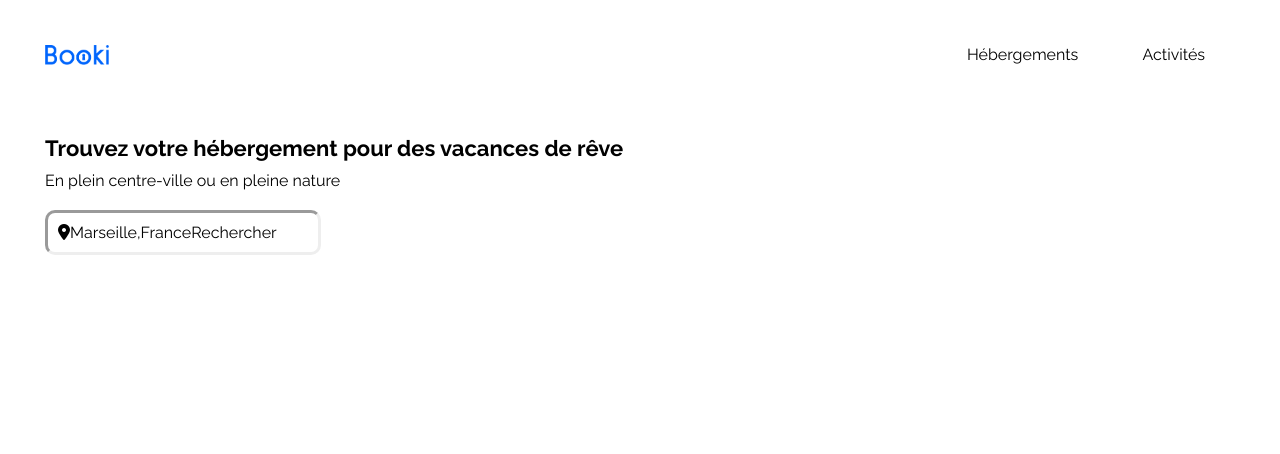
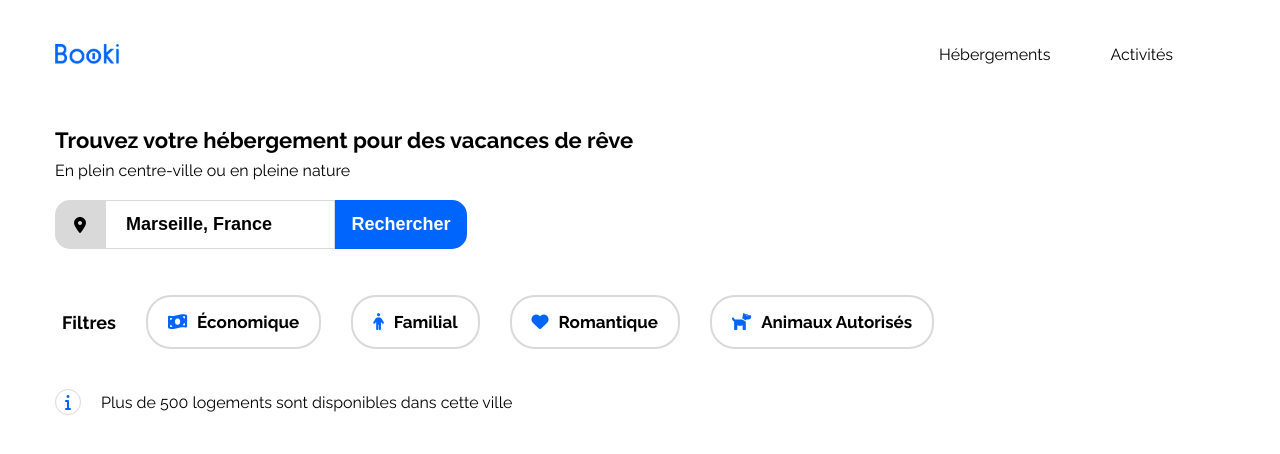
Before and after one commit to PasseratJonathan/Projet2, a plain HTML site: page index.html in a window 1280 px wide. Drawn offline with Linux system fonts and the light colour scheme.

Commit message:
Haut de page complet

```diff
--- a/css/index.css
+++ b/css/index.css
@@ -1,14 +1,22 @@
 * {
-    margin: 0px;
+    margin:0;
+    padding: 0;
 }
 
 body {
-    margin: 45px 45px 0px 45px;
     font-family: raleway, sans-serif;
 }
 
+body p {
+    font-size: 16px;
+}
+
+.haut-de-page {
+    margin: 44px 77px 0 55px;
+}
+
 header {
-    margin-bottom: 70px;
+    margin-bottom: 63px;
 }
 
 header img {
@@ -19,6 +27,13 @@ header img {
 nav {
     display: flex;
     justify-content: space-between;
+    align-items: center;
+}
+
+nav ul {
+    display: flex;
+    list-style-type: none;
+    position: relative;
 }
 
 nav a {
@@ -37,17 +52,107 @@ nav a:hover {
 
 h1 {
     font-size: 22px;
-    margin-bottom: 10px;
+    margin-bottom: 8px;
 }
 
 /* Recherche */
 
-.recherche {
+.barre-recherche {
     display: flex;
-    border-style: inset;
-    border-radius: 10px;
+    width: 430px;
+    border-radius: 15px;
     margin-top: 20px;
-    width: 21%;
-    padding: 10px;
+    margin-bottom: 46px;
+}
+
+.fa-icon, .marseille, .rechercher {
+    display: flex;
+    justify-content: center;
+    align-items: center;
+    height: 49px;
+    border: none;
+}
+
+.fa-icon {
+    width: 50px;
+    background-color: #D9D9D9;
+    border-radius: 15px 0 0 15px;
+}
+
+.marseille {
+    font-size: 18px;
+    font-weight: bold;
+    padding-left: 20px;
+    width: 230px;
+    border: 1px solid #D9D9D9;
+}
+
+.rechercher {
+    background-color: #0065FC;
+    color: white;
+    font-size: 18px;
+    font-weight: bold;
+    width: 132px;
+    border-radius: 0 15px 15px 0;
+}
+
+
+/**/
+
+.filtre {
+    margin-left: 7px;
+    display: flex;
     align-items: center;
 }
+
+.filtre h2 {
+    font-size: 18px;
+    margin-right: 30px;
+}
+
+.filtre ul {
+    display: flex;
+    list-style-type: none;
+    gap: 30px;
+}
+
+
+.filtre li {
+    display: flex;
+    align-items: center;
+    height: 50px;
+    border: 2px solid #D9D9D9;
+    border-radius: 25px;
+    font-size: 17px;
+    font-weight: bold;
+    padding: 0 20px 0 20px;
+}
+
+.filtre li:hover {
+    background-color: #DEEBFF;
+}
+
+.fa-filtre {
+    margin-right: 10px;
+}
+
+.fa-person, .fa-money-bill-wave, .fa-heart, .fa-dog, .fa-info {
+    color: #0065FC;
+}
+
+.resultat-recherche {
+    display: flex;
+    align-items: center;
+    margin-top: 40px;
+}
+
+.fa-logo-info {
+    display: flex;
+    justify-content: center;
+    align-items: center;
+    border: 1px solid #D9D9D9;
+    border-radius: 20px;
+    margin-right: 20px;
+    width: 24px;
+    height: 24px;
+}
--- a/index.html
+++ b/index.html
@@ -10,21 +10,46 @@
     <title>Booki</title>
 </head>
 <body>
+    <div class="haut-de-page">
         <header>
             <nav>
                 <img src="Images\logo\Booki.png" alt="Logo Booki">
-            <div>
-                <a href="">Hébergements</a>
-                <a href="">Activités</a>
-            </div>
+                    <ul>
+                        <li><a href="">Hébergements</a></li>
+                        <li><a href="">Activités</a></li>
+                    </ul>
             </nav>
         </header>
         <h1>Trouvez votre hébergement pour des vacances de rêve</h1>
         <p>En plein centre-ville ou en pleine nature</p>
-    <div class="recherche">
-        <div class="logoposition"><i class="fa-solid fa-location-dot"></i></div>
-        <div><p>Marseille,France</p></div>
-    <div><p>Rechercher</p></div>
+        <div class="barre-recherche">
+            <div class="fa-icon"><i class="fa-solid fa-location-dot"></i></div>
+            <div><input class="marseille" type="search" value="Marseille, France" ></div>
+            <div><input class="rechercher" type="submit" value="Rechercher" >
             </div>
+        </div>
+        <div class="filtre">
+            <div><h2>Filtres</h2></div>
+                <ul>
+                    <li><div class="fa-filtre"><i class="fa-solid fa-money-bill-wave"></i></div>Économique</li>
+                    <li><div class="fa-filtre"><i class="fa-solid fa-person"></i></div>Familial</li>
+                    <li><div class="fa-filtre"><i class="fa-solid fa-heart"></i></div>Romantique</li>
+                    <li><div class="fa-filtre"><i class="fa-solid fa-dog"></i></div>Animaux Autorisés</li>
+                </ul>
+        </div>
+        <div class="resultat-recherche">
+            <div class="fa-logo-info">
+                <i class="fa-solid fa-info"></i>
+            </div>
+            <p>Plus de 500 logements sont disponibles dans cette ville</p>
+        </div>
+    </div>
+    <section>
+
+    </section>
+    <aside>
+
+    </aside>
+    <section></section>
 </body>
 </html>
```
Lines whose indentation alone changed are shown as unchanged.
